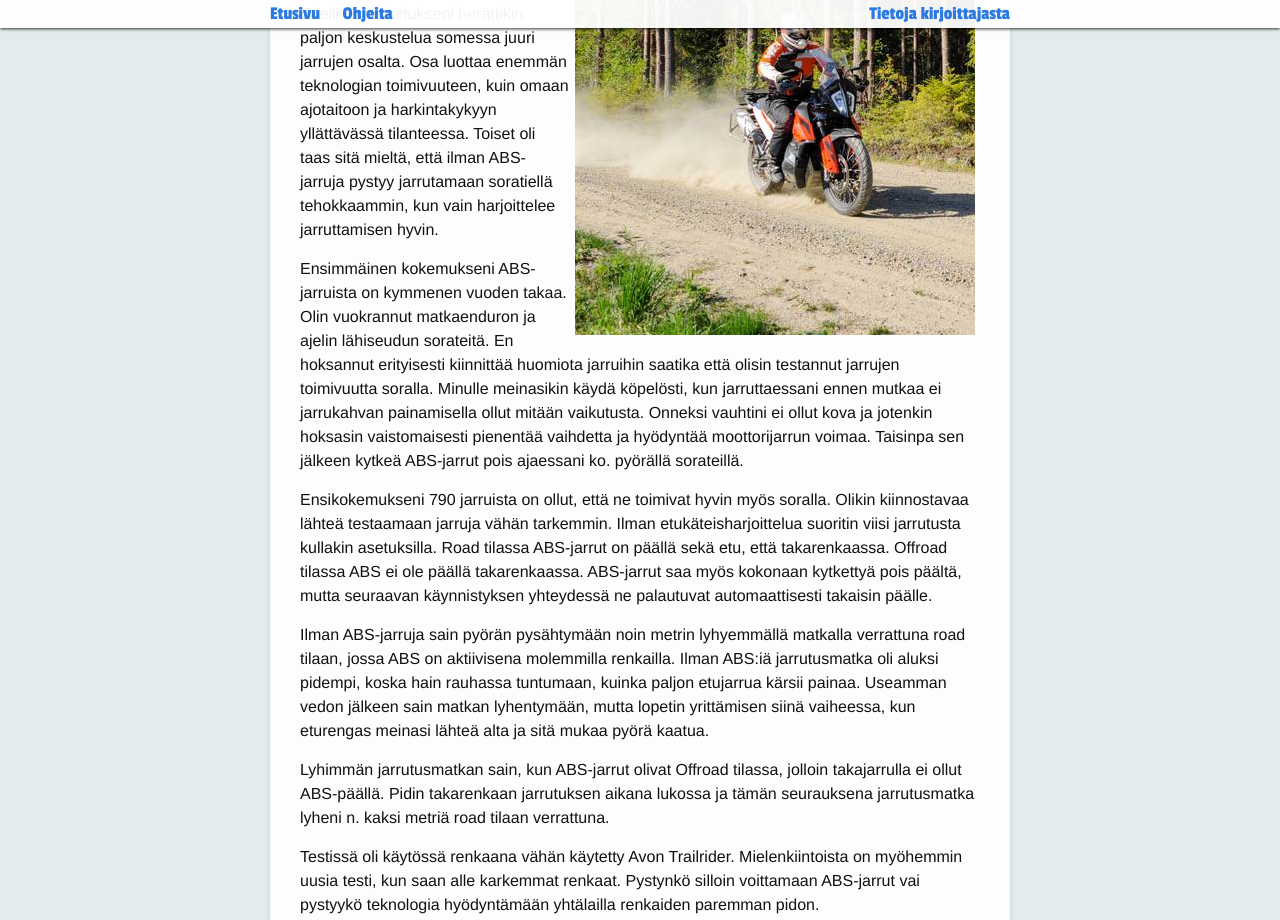
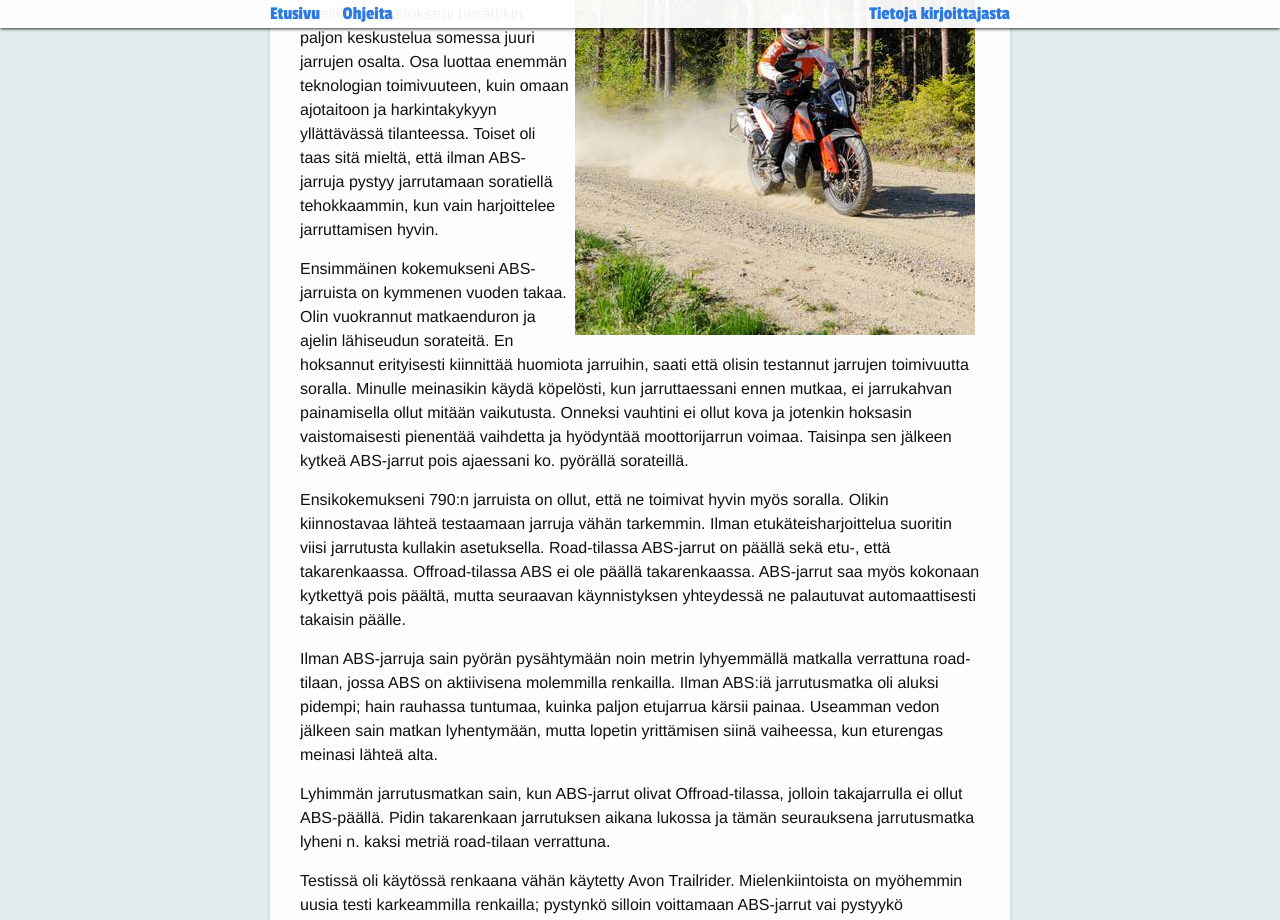
Before and after one commit to seikkailuendurolla/seikkailuendurolla.github.io, a Jekyll site: the page built from _posts/2020-06-07-kokemuksia-ktm-790-adventure-kaarre-abs.md, in a window 1280 px wide and 1400 px high, scrolled down 1622 px. Shown: the top 920 px of the window. Built offline with Jekyll 4.4.1, drawn with Linux system fonts in a browser that asks for light colours; some web fonts are replaced; comment, search, counter and statistics services are not loaded; some of the changed text lies outside the part shown.

Commit message:
Kirjoitusvirheiden korjaus

```diff
--- a/_posts/2020-06-07-kokemuksia-ktm-790-adventure-kaarre-abs.md
+++ b/_posts/2020-06-07-kokemuksia-ktm-790-adventure-kaarre-abs.md
@@ -51,52 +51,48 @@
 
 Ensimmäinen kokemukseni ABS-jarruista on kymmenen vuoden takaa. Olin
 vuokrannut matkaenduron ja ajelin lähiseudun sorateitä. En hoksannut
-erityisesti kiinnittää huomiota jarruihin saatika että olisin testannut
+erityisesti kiinnittää huomiota jarruihin, saati että olisin testannut
 jarrujen toimivuutta soralla. Minulle meinasikin käydä köpelösti, kun
-jarruttaessani ennen mutkaa ei jarrukahvan painamisella ollut mitään
+jarruttaessani ennen mutkaa, ei jarrukahvan painamisella ollut mitään
 vaikutusta. Onneksi vauhtini ei ollut kova ja jotenkin hoksasin
 vaistomaisesti pienentää vaihdetta ja hyödyntää moottorijarrun voimaa.
 Taisinpa sen jälkeen kytkeä ABS-jarrut pois ajaessani ko.
 pyörällä sorateillä.
 
-Ensikokemukseni 790 jarruista on ollut, että ne toimivat hyvin myös
+Ensikokemukseni 790:n jarruista on ollut, että ne toimivat hyvin myös
 soralla.
 Olikin kiinnostavaa lähteä testaamaan jarruja vähän tarkemmin.
 Ilman etukäteisharjoittelua suoritin viisi jarrutusta kullakin
-asetuksilla. Road
-tilassa ABS-jarrut on päällä sekä etu, että takarenkaassa. Offroad
-tilassa ABS ei ole päällä takarenkaassa. ABS-jarrut saa myös kokonaan
+asetuksella. Road-tilassa ABS-jarrut on päällä sekä etu-, että takarenkaassa. Offroad-tilassa ABS ei ole päällä takarenkaassa. ABS-jarrut saa myös kokonaan
 kytkettyä pois päältä, mutta seuraavan käynnistyksen yhteydessä ne
 palautuvat automaattisesti takaisin päälle.
 
 Ilman ABS-jarruja sain pyörän pysähtymään noin metrin lyhyemmällä
-matkalla verrattuna road tilaan, jossa ABS on aktiivisena molemmilla
+matkalla verrattuna road-tilaan, jossa ABS on aktiivisena molemmilla
 renkailla.
 Ilman ABS:iä jarrutusmatka
 oli aluksi
-pidempi, koska hain rauhassa tuntumaan, kuinka paljon etujarrua kärsii
+pidempi; hain rauhassa tuntumaa, kuinka paljon etujarrua kärsii
 painaa. Useamman vedon jälkeen sain matkan lyhentymään, mutta lopetin
-yrittämisen siinä vaiheessa, kun eturengas meinasi lähteä alta ja sitä
-mukaa pyörä kaatua.
+yrittämisen siinä vaiheessa, kun eturengas meinasi lähteä alta.
 
-Lyhimmän jarrutusmatkan sain, kun ABS-jarrut olivat Offroad tilassa,
+Lyhimmän jarrutusmatkan sain, kun ABS-jarrut olivat Offroad-tilassa,
 jolloin takajarrulla ei ollut ABS-päällä. Pidin takarenkaan jarrutuksen
 aikana lukossa ja tämän seurauksena jarrutusmatka lyheni n. kaksi metriä
-road tilaan verrattuna.
+road-tilaan verrattuna.
 
 Testissä oli käytössä renkaana vähän käytetty Avon Trailrider.
-Mielenkiintoista on myöhemmin uusia testi, kun saan alle karkemmat
-renkaat. Pystynkö silloin voittamaan ABS-jarrut vai pystyykö teknologia
+Mielenkiintoista on myöhemmin uusia testi karkeammilla renkailla; pystynkö silloin voittamaan ABS-jarrut vai pystyykö teknologia
 hyödyntämään yhtälailla renkaiden paremman pidon.
 
 Tämän testin perusteella aion toistaiseksi jatkaa ajamista siten, että
-ABS-jarrut on road tilassa. Katsotaan myöhempien kokemusten ja testien
-perusteella, että siirrynkö käyttämmään offroad tilaa. Erityisesti
-paniikki tilanteessa uskon teknologiasta olevan minulle kovasti hyötyä.
+ABS-jarrut on road-tilassa. Katsotaan myöhempien kokemusten ja testien
+perusteella, että siirrynkö käyttämmään offroad-tilaa. Erityisesti
+paniikkitilanteessa uskon teknologiasta olevan minulle kovasti hyötyä.
 Pyörän hallittavuus säilyy vaikka painankin molemmat jarrut
 hätätilanteessa pohjaan.
 
-Ohessa vielä KTM Tech video, jossa käydään esimerkkien kautta läpi MSC:n
+Ohessa vielä KTM Tech -video, jossa käydään esimerkkien kautta läpi MSC:n
 toimintaa käytännössä.
 
 <div class="post-video">
```
Also changed, not shown: other parts of _posts/2020-06-07-kokemuksia-ktm-790-adventure-kaarre-abs.md (+2 -2 lines).
